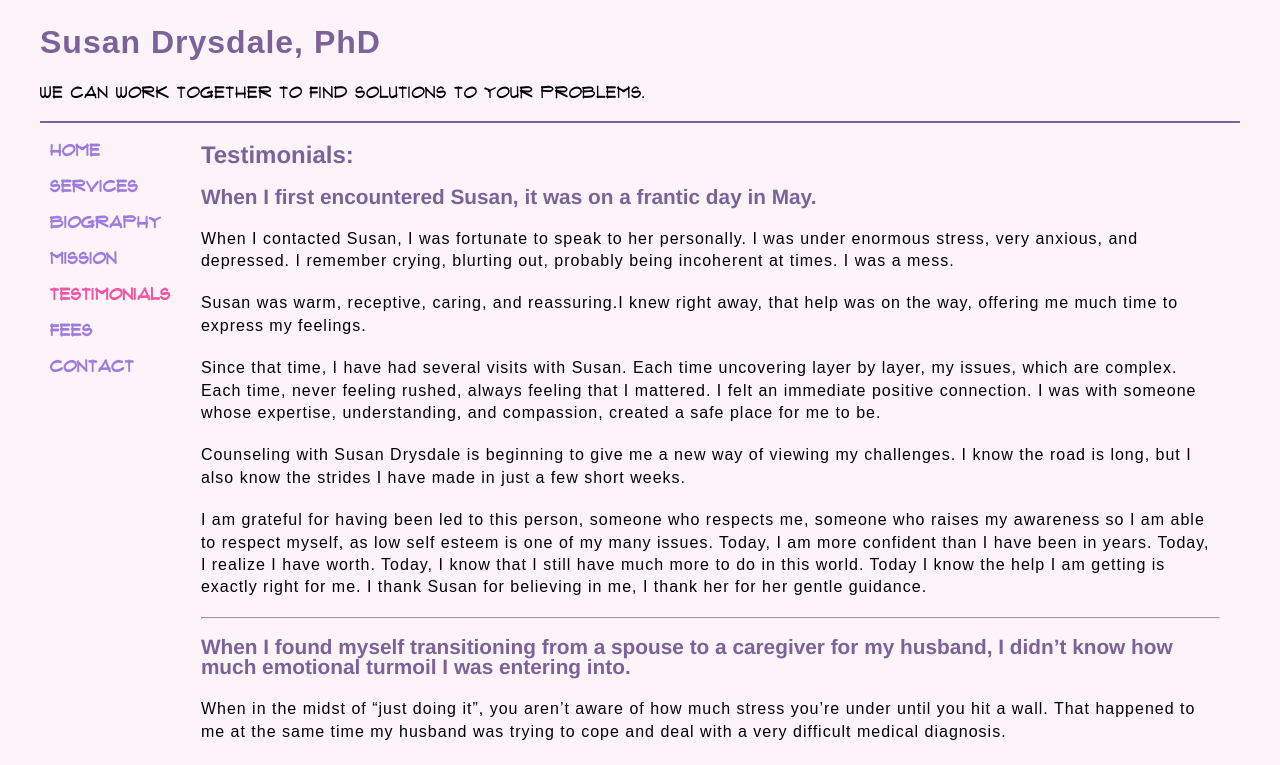
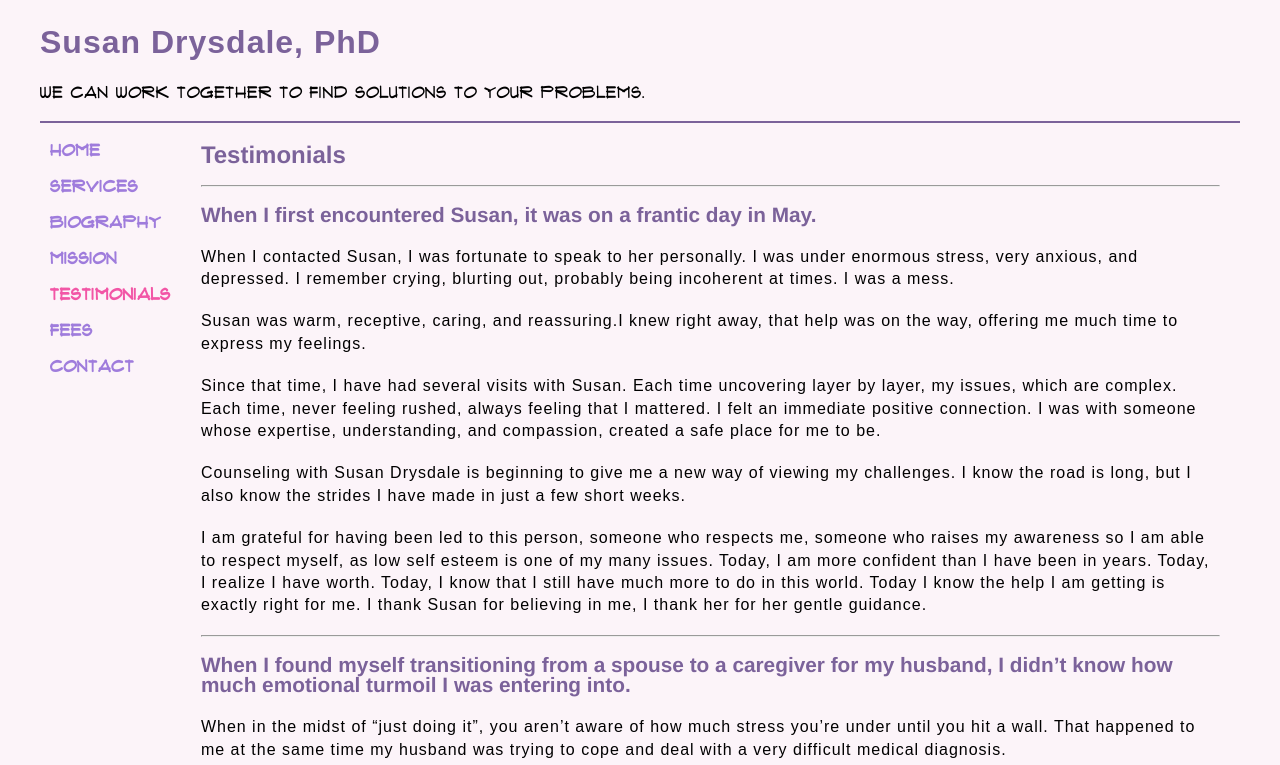
Before and after one commit to AbsorbingChaos/drsusandrysdale-com, a plain HTML site: page public/testimonials.html in a window 1280 px wide. Shown: the top 765 px of the page. Drawn offline with Linux system fonts and the light colour scheme; a web font is replaced by a local one.

Commit message:
fix title on testimonials

```diff
--- a/public/testimonials.html
+++ b/public/testimonials.html
@@ -355,8 +355,8 @@
       </nav>
 
       <main class="dsd__main">
-        <h2>Testimonials:</h2>
-
+        <h2>Testimonials</h2>
+        <hr />
         <h3>When I first encountered Susan, it was on a frantic day in May.</h3>
         <p>When I contacted Susan, I was fortunate to speak to her personally. I was under enormous stress, very anxious, and depressed. I remember crying, blurting out, probably being incoherent at times. I was a mess.</p>
         <p>Susan was warm, receptive, caring, and reassuring.I knew right away, that help was on the way, offering me much time to express my feelings.</p>
```
